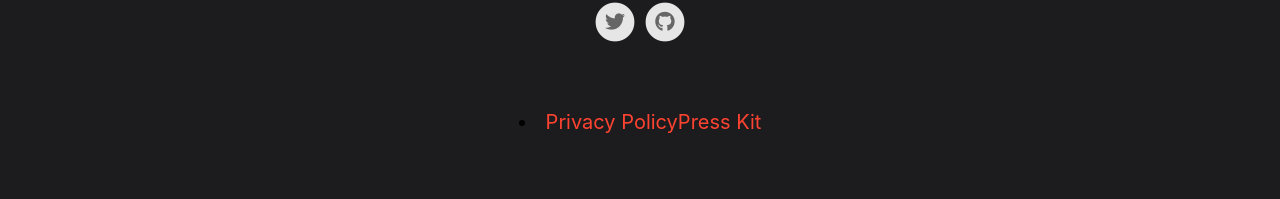
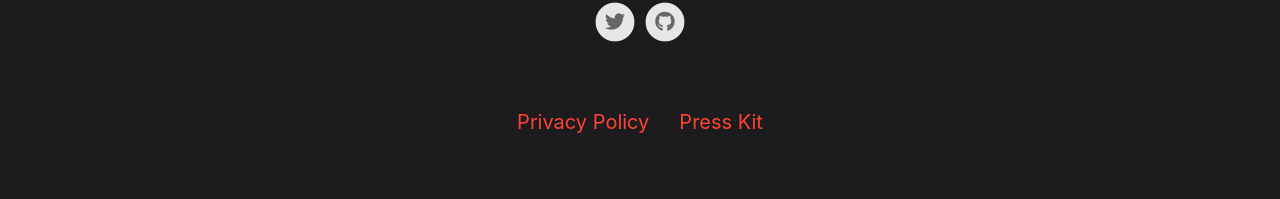
Before and after one commit to PPacie/buoywatch-web, a Jekyll site: the page built from index.html, in a window 1280 px wide. Shown: the part 2062-2261 px from the top of the page. Built offline with Jekyll 4.4.1, drawn with Linux system fonts in a browser that asks for light colours; nearby versions of some CDN libraries.

```diff
--- a/_includes/footer.html
+++ b/_includes/footer.html
@@ -42,7 +42,7 @@
 	<div class="footerLinks">
 		{% for page in site.pages %}
 			{% if page.include_in_footer == true %}
-				<li><a href="{{ page.url | relative_url }}" target="_self">{{ page.title }}</a></li>
+				<a href="{{ page.url | relative_url }}" target="_self">{{ page.title }}</a>
 			{% endif %}
 		{% endfor %}
 		{% if site.presskit_download_link %}
```
